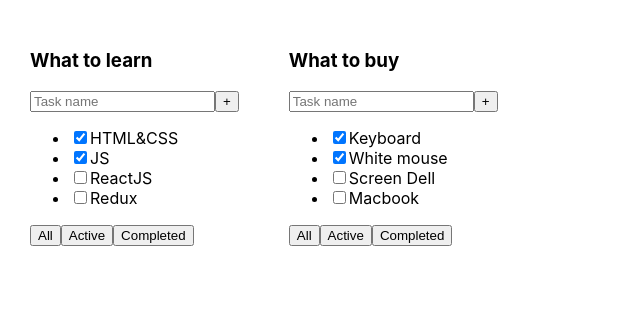
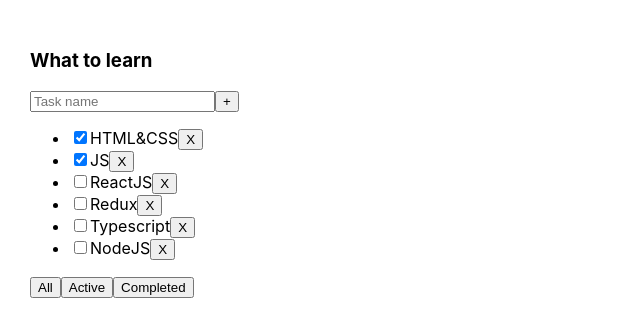
Before and after one commit to AntonKrasouski88/todolist_app, a React (Create React App) app: page / in a window 1280 px wide. Shown: the top 336 px of the page, without its empty margins (0-640 px from the left). Built offline with nearby package versions, Linux system fonts and the light colour scheme.

Commit message:
Add: added the ability to delete tasks

```diff
--- a/src/App.tsx
+++ b/src/App.tsx
@@ -1,4 +1,4 @@
-import React from 'react';
+import React, {useState} from 'react';
 import './App.css';
 import {Todolist} from "./components/Todolist";
 
@@ -9,24 +9,25 @@
 }
 
 function App() {
-    const tasks1: Array<TaskType> = [
+    const [tasks, setTasks] =useState<TaskType[]>([
         { id: 1, title: 'HTML&CSS', isDone: true },
         { id: 2, title: 'JS', isDone: true },
         { id: 3, title: 'ReactJS', isDone: false },
         { id: 4, title: 'Redux', isDone: false },
-    ]
+        { id: 5, title: 'Typescript', isDone: false },
+        { id: 6, title: 'NodeJS', isDone: false },
+    ])
 
-    const tasks2: Array<TaskType> = [
-        { id: 1, title: 'Keyboard', isDone: true },
-        { id: 2, title: 'White mouse', isDone: true },
-        { id: 3, title: 'Screen Dell', isDone: false },
-        { id: 3, title: 'Macbook', isDone: false },
-    ]
+    // Deletes a task
+    const removeTask = (taskId: number) => {
+        setTasks(tasks.filter(task => taskId !== task.id))
+    }
 
     return (
         <div className="App">
-            <Todolist title={"What to learn"} tasks={tasks1}/>
-            <Todolist title={"What to buy"} tasks={tasks2}/>
+            <Todolist title={"What to learn"}
+                      tasks={tasks}
+                      removeTask={removeTask}/>
         </div>
     );
 }
--- a/src/components/Button.tsx
+++ b/src/components/Button.tsx
@@ -1,11 +1,12 @@
 import React from 'react';
 
 type ButtonProps = {
-    title: string
+    title: string,
+    onClick?: () => void,
 }
 
-export const Button = ({title}: ButtonProps) => {
+export const Button = ({title, onClick}: ButtonProps) => {
     return (
-        <button>{title}</button>
+        <button onClick={onClick}>{title}</button>
     );
 };
--- a/src/components/Task.tsx
+++ b/src/components/Task.tsx
@@ -1,16 +1,19 @@
 import React from 'react';
+import {Button} from "./Button";
 
 type TaskProps = {
     taskId: number,
     title: string,
     isDone: boolean,
+    removeTask: (taskId: number) => void,
 }
 
-export const Task = ({taskId, title, isDone}: TaskProps) => {
+export const Task = ({taskId, title, isDone, removeTask}: TaskProps) => {
     return (
         <li key={taskId}>
             <input type="checkbox" checked={isDone}/>
             <span>{title}</span>
+            <Button title={'X'} onClick={() =>removeTask(taskId)}/>
         </li>
     );
 };
--- a/src/components/Todolist.tsx
+++ b/src/components/Todolist.tsx
@@ -6,13 +6,15 @@
 
 type TodolistProps = {
     title: string,
-    tasks: Array<TaskType>
+    tasks: Array<TaskType>,
+    removeTask: (taskId: number) => void,
+
 }
 
-export const Todolist = ({title, tasks}: TodolistProps) => {
+export const Todolist = ({title, tasks, removeTask}: TodolistProps) => {
     //Returns a list of tasks
     const tasksList = tasks.length > 0 ? tasks.map(task => {
-        return <Task taskId={task.id} title={task.title} isDone={task.isDone}/>
+        return <Task taskId={task.id} title={task.title} isDone={task.isDone} removeTask={removeTask}/>
     }) : <div>No tasks</div>
 
     return (
```
